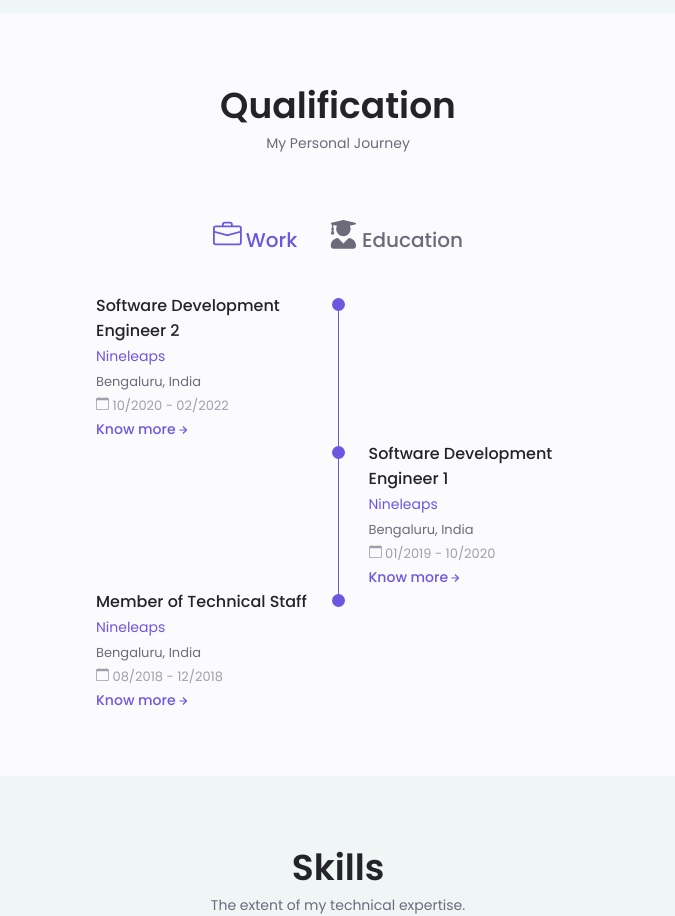
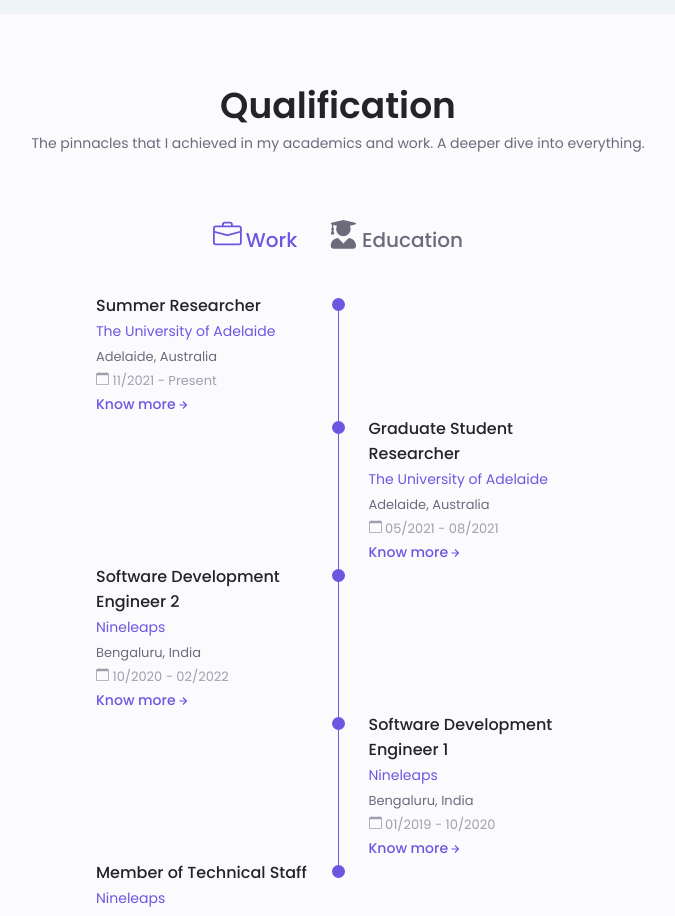
Before and after one commit to Arpit-Gole/portfolio, a React (Create React App) app: page / in a window 1280 px wide. Shown: the part 1460-2376 px from the top of the page, without its empty margins (302-977 px from the left). Built offline with nearby package versions, Linux system fonts and the light colour scheme.

Commit message:
content update

```diff
--- a/src/Components/Constants/constant.js
+++ b/src/Components/Constants/constant.js
@@ -84,8 +84,17 @@ TODO: Make this as the html rendered text to use links instead of plain text.
 */
 export const qualifications = [
     {
-        MASTERS: ['I develop the user interface in College.',
-            'I develop the user interface in College.'],
+        MASTERS: ['I took part in many University run career/personality development programs like Global IQ Connect, '+
+        'Talking to Aussie and many more.',
+
+        'I got elected as the postgraduate representative for my faculty, i.e. ECMS.',
+
+        'I was a member of the ECMS faculty board meeting to oversee the governance of the University in the '+
+        'unprecedented pandemic times from 2021-2022.',
+
+        "I'm a part of the Student Engagement Committee to bring a personal perspective and raise concerns "+
+        "faced by the postgrad student cohort with an endeavour to find a solution."
+                ],
 
         BE: ['Graduated summa cum laude with minor in Computer Graphics and Visualization.',
             "Organised annual college fest - 'Saptrang'.",
@@ -138,5 +147,17 @@ export const qualifications = [
         'supportable solutions that work well between a range of complex systems i.e. LOGI, Console, etc.',
             ],
 
+        SRE1: ['I assisted Professor Andrey Kan in developing a recommender system using '+
+        'Knowledge Graph (KG), particularly developing a method to use all available '+
+        'information (user-item interaction, User and item attributes and KG), dealing with the cold start problem.',
+
+        'Constructed a recommender system with query-based capabilities having linear time and space complexity.'
+            ],
+
+        SRE2: ["I'm assisting Professor Hung Nguyen in analysing the security loopholes in the "+
+        "Active Directory (AD) environments which evolve over time. These loopholes pose a "+
+        "security threat to organisational data. Developing ways to identify security loopholes "+
+        "in AD architecture and rectify them without the need for manual processes."
+            ],
     }
 ]
--- a/src/Components/Constants/constant.scss
+++ b/src/Components/Constants/constant.scss
@@ -157,12 +157,17 @@ $Z-Modal: 1000;
     gap: 1.5rem;
     grid-template-columns: repeat(1, 1fr);
   }
+
+  .modal{
+    padding: 13rem 1rem 1rem 1rem;
+  }
 }
 
 @media screen and (max-width: 768px) {
   .about__img1 {
     display: none;
   }
+
 }
 
 @media screen and (min-width: 768px) {
--- a/src/Components/Qualification/index.js
+++ b/src/Components/Qualification/index.js
@@ -85,6 +85,20 @@ function Qualifications() {
                     title="Software Development Engineer 2"
                     qualifications={qualifications[0].SDE2}
                 />;
+            case "SRE1":
+                return <Modal
+                    showModal={true}
+                    handleClose={handleClose}
+                    title="Graduate Student Researcher"
+                    qualifications={qualifications[0].SRE1}
+                />;
+            case "SRE2":
+                return <Modal
+                    showModal={true}
+                    handleClose={handleClose}
+                    title="Summer Researcher"
+                    qualifications={qualifications[0].SRE2}
+                />;
             default:
                 return null
         }
@@ -92,7 +106,9 @@ function Qualifications() {
     return (
         <div className="qualification section" id="qualification" >
             <h2 className="section__title"> Qualification</h2>
-            <span className="section__subtitle">My Personal Journey</span>
+            <span className="section__subtitle">
+            The pinnacles that I achieved in my academics and work. A deeper dive into everything.
+            </span>
 
             <div className="qualification__container container">
                 <div className="qualification__tabs">
@@ -118,7 +134,7 @@ function Qualifications() {
                             title="Master of Machine Learning"
                             subTitle="The University of Adelaide"
                             subTitleLink="https://www.adelaide.edu.au/"
-                            time="Present"
+                            time="2021 - Present"
                             handleModal={handleModal}
                             type="MASTERS"
                             place="Adelaide, Australia"
@@ -127,7 +143,7 @@ function Qualifications() {
                             title="B.E in Computer Science"
                             subTitle="Atria Institute of Technology"
                             subTitleLink="https://atria.edu/home.php"
-                            time="2014-2018"
+                            time="2014 - 2018"
                             handleModal={handleModal}
                             type="BE"
                             place="Bengaluru, India"
@@ -136,7 +152,7 @@ function Qualifications() {
                             title="Intermediate"
                             subTitle="Kendriya Vidyalaya No.2"
                             subTitleLink="https://no2jalahalli.kvs.ac.in/"
-                            time="2013-2014"
+                            time="2013 - 2014"
                             handleModal={handleModal}
                             type="HSC"
                             place="Bengaluru, India"
@@ -145,7 +161,7 @@ function Qualifications() {
                             title="Matriculation"
                             subTitle="Kendriya Vidyalaya No.2"
                             subTitleLink="https://no2jalahalli.kvs.ac.in/"
-                            time="2011-2012"
+                            time="2011 - 2012"
                             handleModal={handleModal}
                             type="SSC"
                             place="Bengaluru, India"
@@ -155,6 +171,24 @@ function Qualifications() {
 
 
                     <div className={`qualification__content ${work ? "qualification__active" : "qualification__inactive"}`} >
+                        <QualificationLeft
+                            title="Summer Researcher"
+                            subTitle="The University of Adelaide"
+                            subTitleLink="https://www.adelaide.edu.au/"
+                            time="11/2021 - Present"
+                            handleModal={handleModal}
+                            type="SRE2"
+                            place="Adelaide, Australia"
+                        />
+                        <QualificationRight
+                            title="Graduate Student Researcher"
+                            subTitle="The University of Adelaide"
+                            subTitleLink="https://www.adelaide.edu.au/"
+                            time="05/2021 - 08/2021"
+                            handleModal={handleModal}
+                            type="SRE1"
+                            place="Adelaide, Australia"
+                        />
                         <QualificationLeft
                             title="Software Development Engineer 2"
                             subTitle="Nineleaps"
--- a/src/Components/modal/Modal.scss
+++ b/src/Components/modal/Modal.scss
@@ -12,7 +12,7 @@
   display: flex;
   align-items: center;
   justify-content: center;
-  padding: 13rem 1rem 1rem 1rem; /*To make popup with big content fit in the screen with scroll*/
+  padding: 0 1rem; /*To make popup with big content fit in the screen with scroll*/
   z-index: $Z-Modal;
   opacity: 0;
   visibility: hidden;
```
